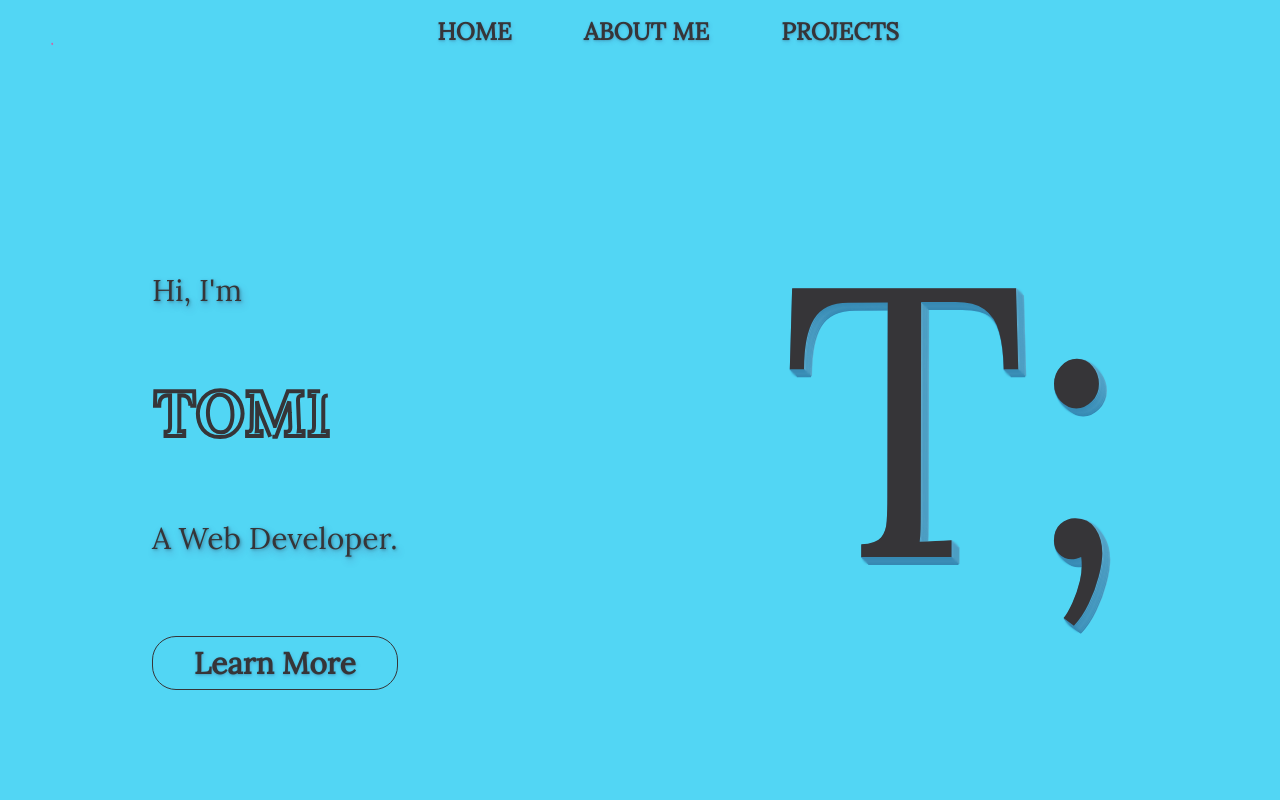
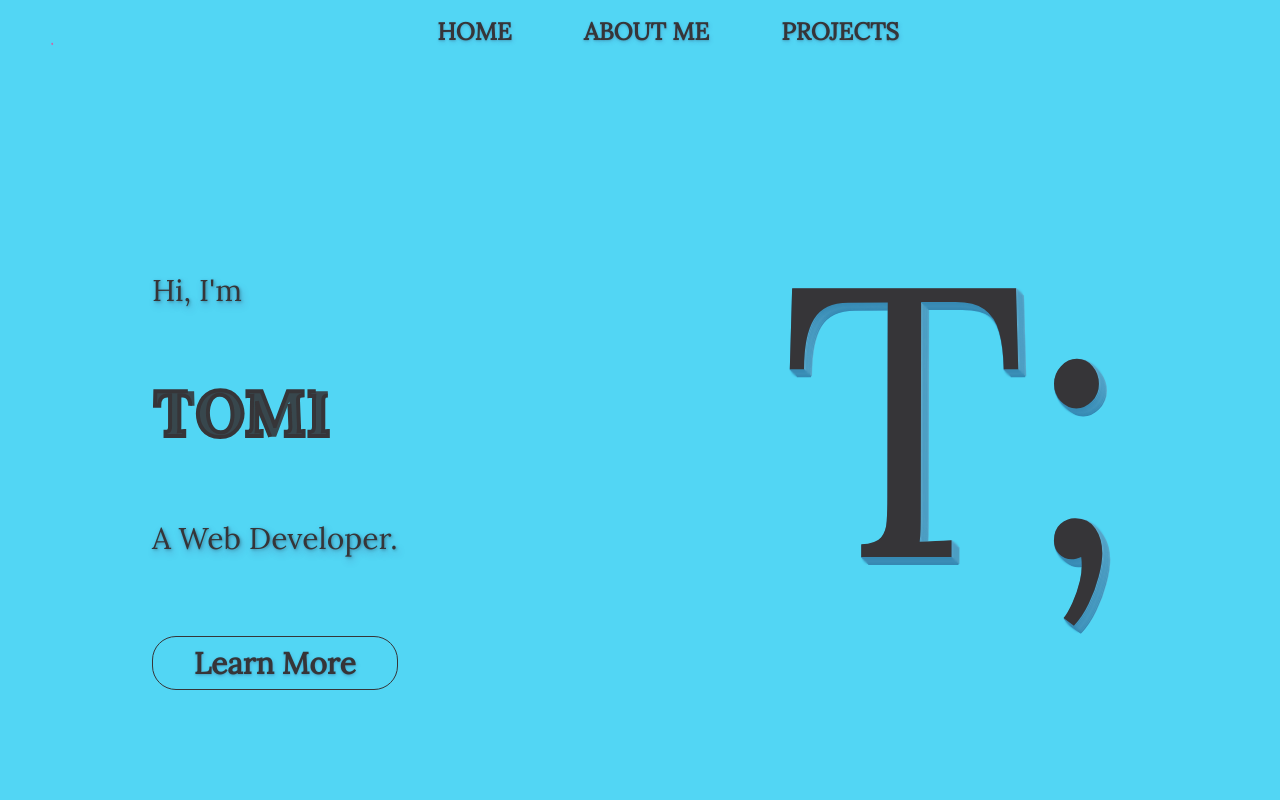
Before and after one commit to rodiemertomi/portfolio, a React (Create React App) app: page / in a window 1280 px wide. Both pictures are taken after a click on the item "HOME". Shown: the top 800 px of the page. Built offline with nearby package versions, Linux system fonts and the light colour scheme.

Commit message:
adds infinite loop to svg

```diff
--- a/src/logo.css
+++ b/src/logo.css
@@ -8,28 +8,28 @@
 }
 
 #logo {
-  animation: fill 2s ease forwards 3s;
+  animation: fill 2s alternate infinite;
 }
 
 #logo path:nth-child(1) {
   stroke-dasharray: 219;
   stroke-dashoffset: 219;
-  animation: line-anim 2s ease forwards;
+  animation: line-anim 2s alternate infinite;
 }
 #logo path:nth-child(2) {
   stroke-dasharray: 245;
   stroke-dashoffset: 245;
-  animation: line-anim 2s ease forwards 0.5s;
+  animation: line-anim 2s alternate infinite;
 }
 #logo path:nth-child(3) {
   stroke-dasharray: 400;
   stroke-dashoffset: 400;
-  animation: line-anim 2s ease forwards 1s;
+  animation: line-anim 2s alternate infinite;
 }
 #logo path:nth-child(4) {
   stroke-dasharray: 142;
   stroke-dashoffset: 142;
-  animation: line-anim 2s ease forwards 1.5s;
+  animation: line-anim 2s alternate infinite;
 }
 
 @keyframes line-anim {
```
